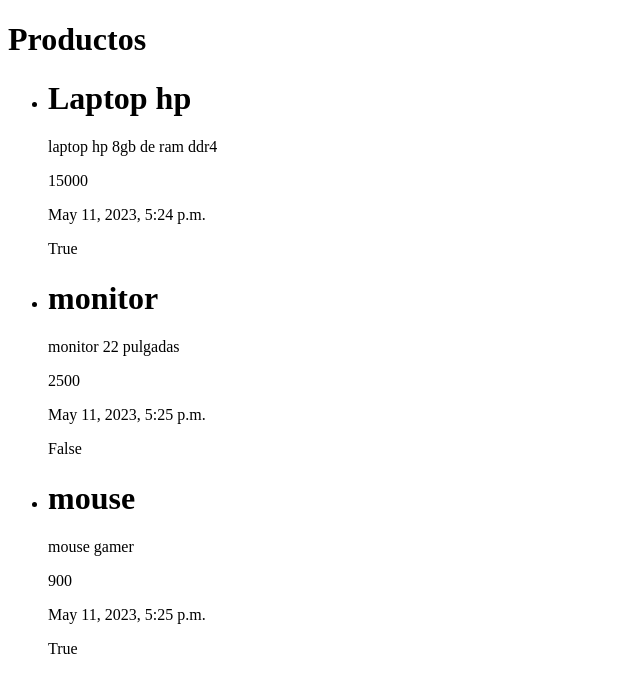
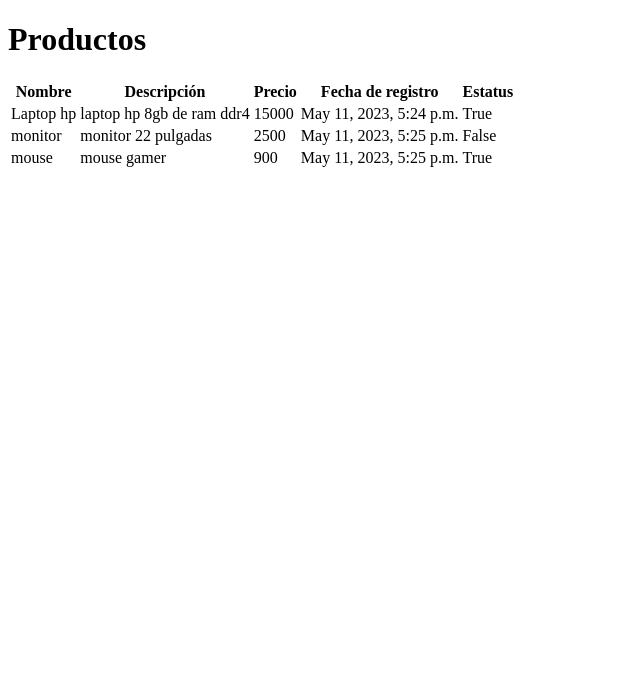
Before and after one commit to alexmbar/ventascrud, a Django app: page / in a window 1280 px wide. Shown: the part 70-763 px from the top of the page, without its empty margins (0-640 px from the left). Run offline with Django 4.2, Linux system fonts and the light colour scheme; data comes from the database, SQL or seed files in the repository.

Commit message:
templates generales

```diff
--- a/crudventas/crudventas/settings.py
+++ b/crudventas/crudventas/settings.py
@@ -9,7 +9,7 @@
 For the full list of settings and their values, see
 https://docs.djangoproject.com/en/4.2/ref/settings/
 """
-
+import os
 from pathlib import Path
 
 # Build paths inside the project like this: BASE_DIR / 'subdir'.
@@ -55,8 +55,9 @@
 TEMPLATES = [
     {
         'BACKEND': 'django.template.backends.django.DjangoTemplates',
-        'DIRS': [],
+        # 'DIRS': [],
         'APP_DIRS': True,
+        'DIRS': [os.path.join(BASE_DIR, 'templates')],
         'OPTIONS': {
             'context_processors': [
                 'django.template.context_processors.debug',
--- a/crudventas/productos/templates/productos.html
+++ /dev/null
@@ -1,20 +0,0 @@
-{% extends 'base.html' %}
-{% block content %}
-<h1>Productos</h1>
-
-<ul>
-  {% if productos %}
-  <!-- hacer algo con los elementos -->
-  {% for producto in productos %}
-  <li>
-    <h1>{{producto.nombre}}</h1>
-    <p>{{producto.descripción}}</p>
-    <p>{{producto.precio}}</p>
-    <p>{{producto.fecha_registro}}</p>
-    <p>{{producto.estatus}}</p>
-  </li>
-  {% endfor %} {% else %}
-  <p>No hay elementos en los productos.</p>
-  {% endif %}
-</ul>
-{% endblock %}
--- a/crudventas/productos/templates/base.html
+++ b/crudventas/templates/base.html
@@ -1,3 +1,4 @@
+{% load static %}
 <!DOCTYPE html>
 <html>
   <head>
--- /dev/null
+++ b/crudventas/templates/productos.html
@@ -0,0 +1,44 @@
+{% extends 'base.html' %}
+{% block content %}
+<h1>Productos</h1>
+
+{% comment %} <ul> {% endcomment %}
+  {% if productos %}
+  <table class="table table-striped">
+    <thead>
+      <tr>
+        <th>Nombre</th>
+        <th>Descripción</th>
+        <th>Precio</th>
+        <th>Fecha de registro</th>
+        <th>Estatus</th>
+      </tr>
+    </thead>
+    <tbody>
+      {% for producto in productos %}
+      <tr>
+        <td>{{ producto.nombre }}</td>
+        <td>{{ producto.descripción }}</td>
+        <td>{{ producto.precio }}</td>
+        <td>{{ producto.fecha_registro }}</td>
+        <td>{{ producto.estatus }}</td>
+      </tr>
+      {% endfor %}
+    </tbody>
+  </table>
+
+  <!-- hacer algo con los elementos -->
+  {% comment %} {% for producto in productos %}
+  <li>
+    <h1>{{producto.nombre}}</h1>
+    <p>{{producto.descripción}}</p>
+    <p>{{producto.precio}}</p>
+    <p>{{producto.fecha_registro}}</p>
+    <p>{{producto.estatus}}</p>
+  </li>
+  {% endfor %}  {% endcomment %}
+  {% else %}
+  <p>No hay elementos en los productos.</p>
+  {% endif %}
+{% comment %} </ul> {% endcomment %}
+{% endblock %}
```
